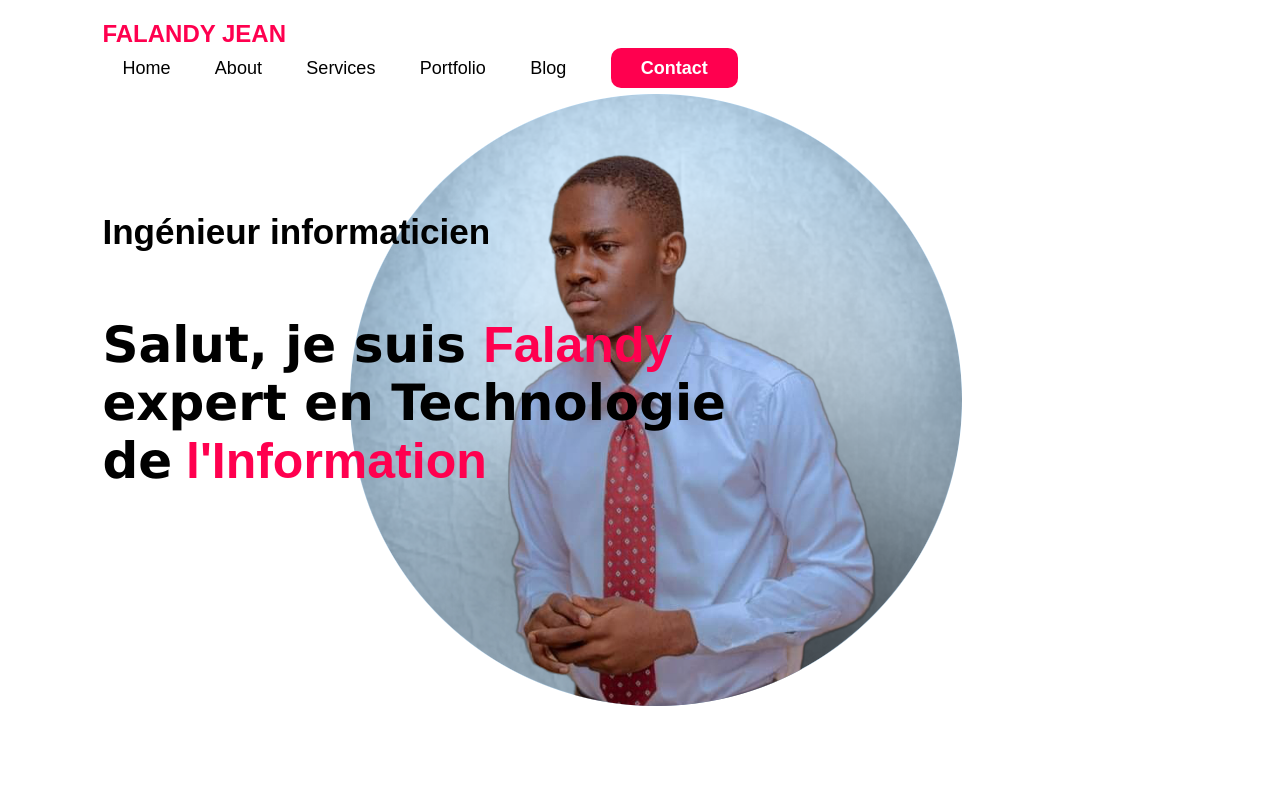
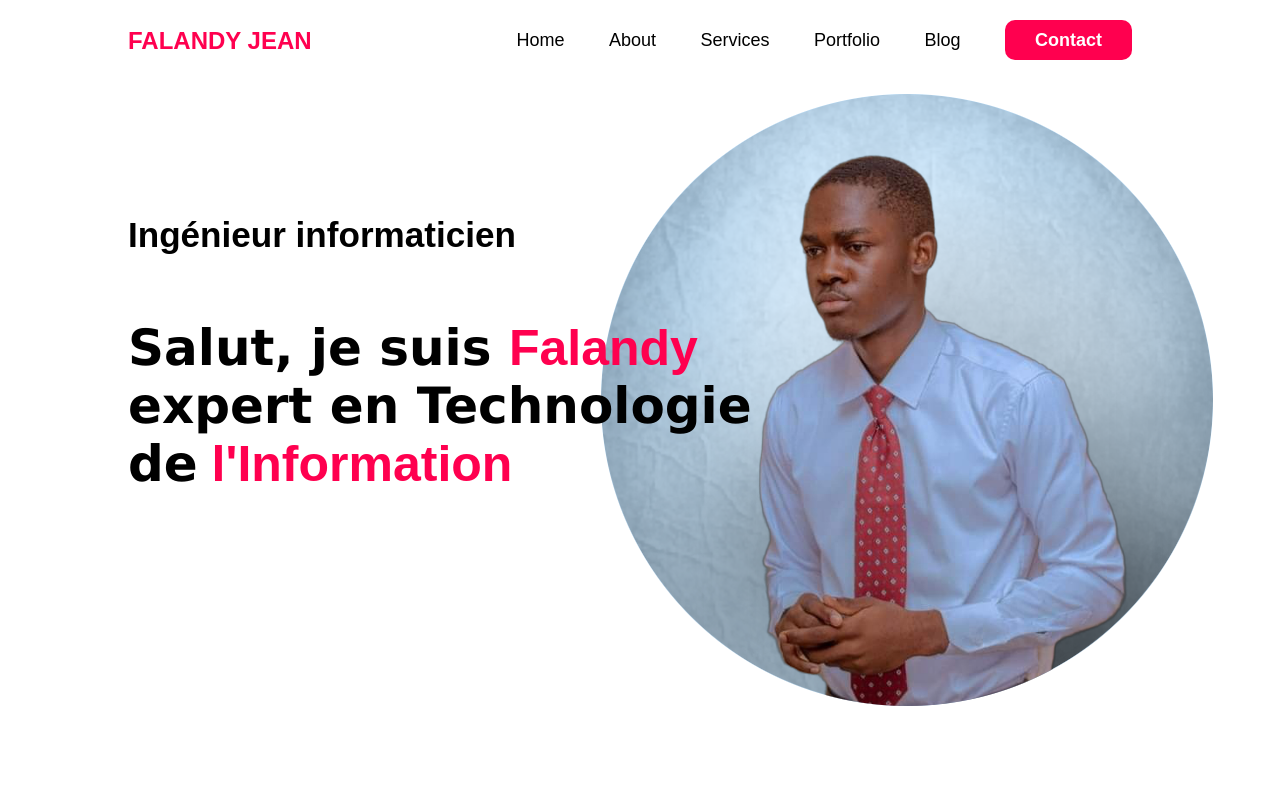
Before and after one commit to FalandyJEAN/HTML_CSS, a plain HTML site: page index.html in a window 1280 px wide. Shown: the top 800 px of the page. Drawn offline with Linux system fonts and the light colour scheme.

Commit message:
Update style.css

```diff
--- a/CSS/style.css
+++ b/CSS/style.css
@@ -18,12 +18,12 @@ h1{
 }
 /*---------------------------------------------------------------acceuil----------------------------------------------------------*/
 #header{
-    width: 80%;
+    width: 100%;
     height: 100vh;
     background-image: url(../IMAGES/profile-pic.png);
     background-size: center;
     background-repeat: no-repeat;
-    background-position: 85%;
+    background-position: 90%;
     background-blend-mode: multiply;
 }
 .container{
```
